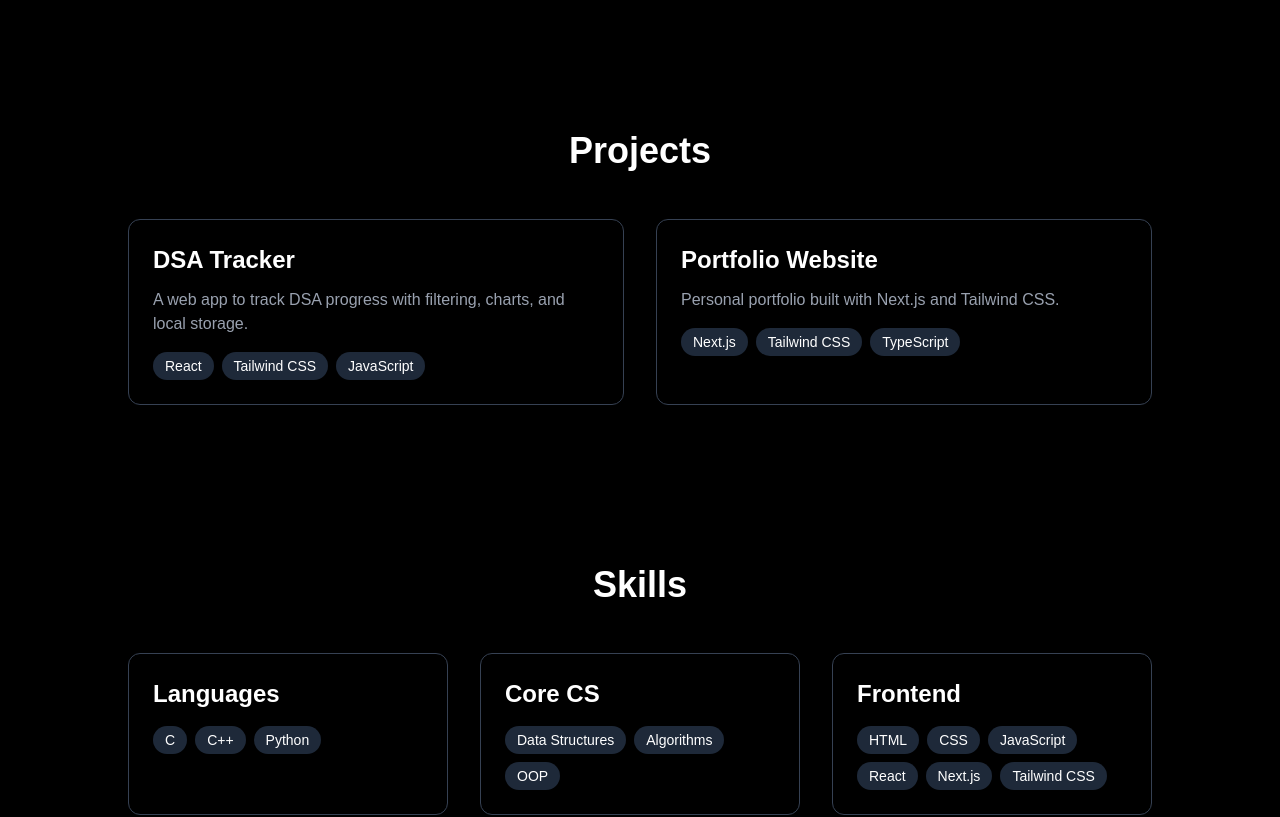
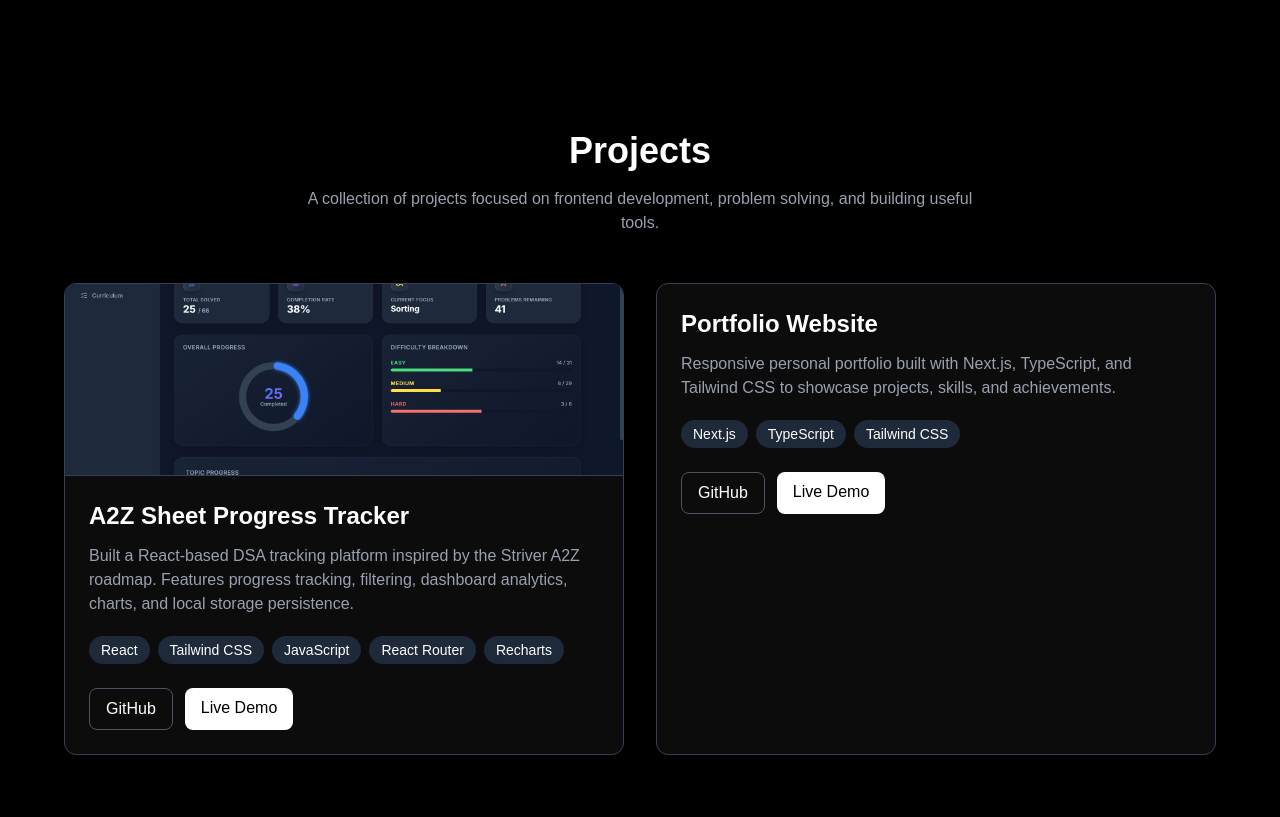
Before and after one commit to anishas0501-hub/portfolio, a Next.js app: page / in a window 1280 px wide. Shown: the part 1080-1897 px from the top of the page. Built offline with nearby package versions, Linux system fonts and the light colour scheme.

Commit message:
Enhanced projects section with screenshots and live demo links

```diff
--- a/src/components/Projects.tsx
+++ b/src/components/Projects.tsx
@@ -1,49 +1,143 @@
 export default function Projects() {
   const projects = [
     {
-      title: "DSA Tracker",
+      title: "A2Z Sheet Progress Tracker",
+      image: "/projects/tracker.png",
       description:
-        "A web app to track DSA progress with filtering, charts, and local storage.",
-      tech: ["React", "Tailwind CSS", "JavaScript"],
+        "Built a React-based DSA tracking platform inspired by the Striver A2Z roadmap. Features progress tracking, filtering, dashboard analytics, charts, and local storage persistence.",
+      tech: [
+        "React",
+        "Tailwind CSS",
+        "JavaScript",
+        "React Router",
+        "Recharts",
+      ],
+      github:
+        "https://github.com/anishas0501-hub/A2Z-Sheet-Progress-Tracker",
+      demo:
+        "https://dsa-portal-eight.vercel.app/",
     },
     {
       title: "Portfolio Website",
+      image: "",
       description:
-        "Personal portfolio built with Next.js and Tailwind CSS.",
-      tech: ["Next.js", "Tailwind CSS", "TypeScript"],
+        "Responsive personal portfolio built with Next.js, TypeScript, and Tailwind CSS to showcase projects, skills, and achievements.",
+      tech: [
+        "Next.js",
+        "TypeScript",
+        "Tailwind CSS",
+      ],
+      github:
+        "https://github.com/anishas0501-hub/portfolio",
+      demo:
+        "https://portfolio-henna-rho-2rzy8tl2an.vercel.app/",
     },
   ];
 
   return (
     <section id="projects" className="py-20 px-6 text-white">
-      <div className="max-w-5xl mx-auto">
-        <h2 className="text-4xl font-bold text-center mb-12">
+      <div className="max-w-6xl mx-auto">
+        <h2 className="text-4xl font-bold text-center mb-4">
           Projects
         </h2>
+
+        <p className="text-center text-gray-400 mb-12 max-w-2xl mx-auto">
+          A collection of projects focused on frontend development,
+          problem solving, and building useful tools.
+        </p>
 
         <div className="grid md:grid-cols-2 gap-8">
           {projects.map((project) => (
             <div
               key={project.title}
-              className="border border-gray-700 rounded-xl p-6"
+              className="
+                border border-gray-700
+                rounded-xl
+                overflow-hidden
+                bg-zinc-900/50
+                transition-all
+                duration-300
+                hover:-translate-y-2
+                hover:border-white
+                hover:shadow-xl
+              "
             >
+              {project.image && (
+                <img
+                  src={project.image}
+                  alt={project.title}
+                  className="
+                    w-full
+                    h-48
+                    object-cover
+                    border-b
+                    border-gray-700
+                  "
+                />
+              )}
+
+              <div className="p-6">
                 <h3 className="text-2xl font-semibold mb-3">
                   {project.title}
                 </h3>
 
-              <p className="text-gray-400 mb-4">
+                <p className="text-gray-400 mb-5">
                   {project.description}
                 </p>
 
-              <div className="flex flex-wrap gap-2">
+                <div className="flex flex-wrap gap-2 mb-6">
                   {project.tech.map((tech) => (
                     <span
                       key={tech}
-                    className="bg-gray-800 px-3 py-1 rounded-full text-sm"
+                      className="
+                        bg-gray-800
+                        px-3
+                        py-1
+                        rounded-full
+                        text-sm
+                      "
                     >
                       {tech}
                     </span>
                   ))}
+                </div>
+
+                <div className="flex gap-3">
+                  <a
+                    href={project.github}
+                    target="_blank"
+                    rel="noopener noreferrer"
+                    className="
+                      px-4
+                      py-2
+                      border
+                      border-gray-600
+                      rounded-lg
+                      hover:bg-white
+                      hover:text-black
+                      transition
+                    "
+                  >
+                    GitHub
+                  </a>
+
+                  <a
+                    href={project.demo}
+                    target="_blank"
+                    rel="noopener noreferrer"
+                    className="
+                      px-4
+                      py-2
+                      bg-white
+                      text-black
+                      rounded-lg
+                      hover:opacity-80
+                      transition
+                    "
+                  >
+                    Live Demo
+                  </a>
+                </div>
               </div>
             </div>
           ))}
```
Also changed, not shown: public/projects/tracker.png (added). Lines whose indentation alone changed are shown as unchanged.
